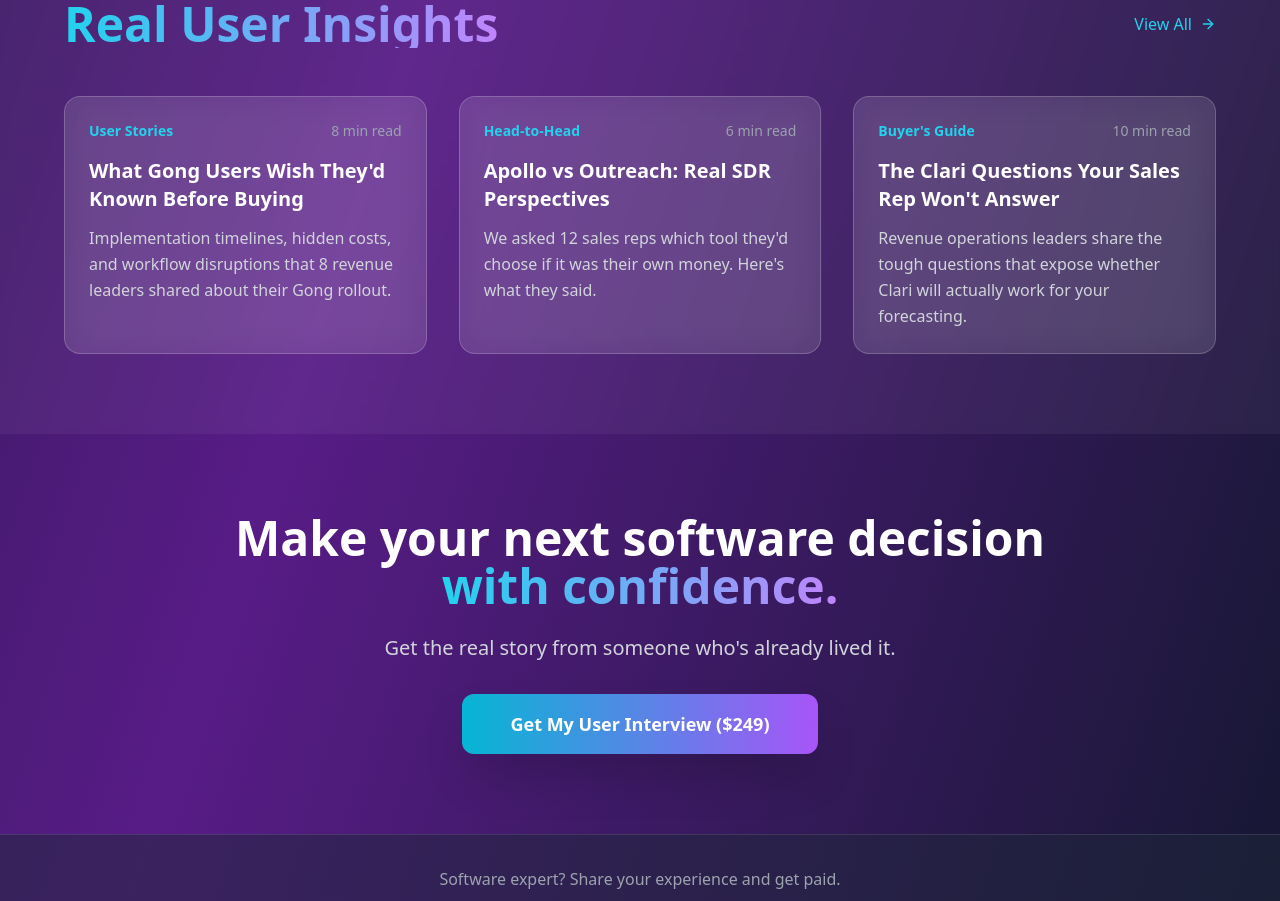
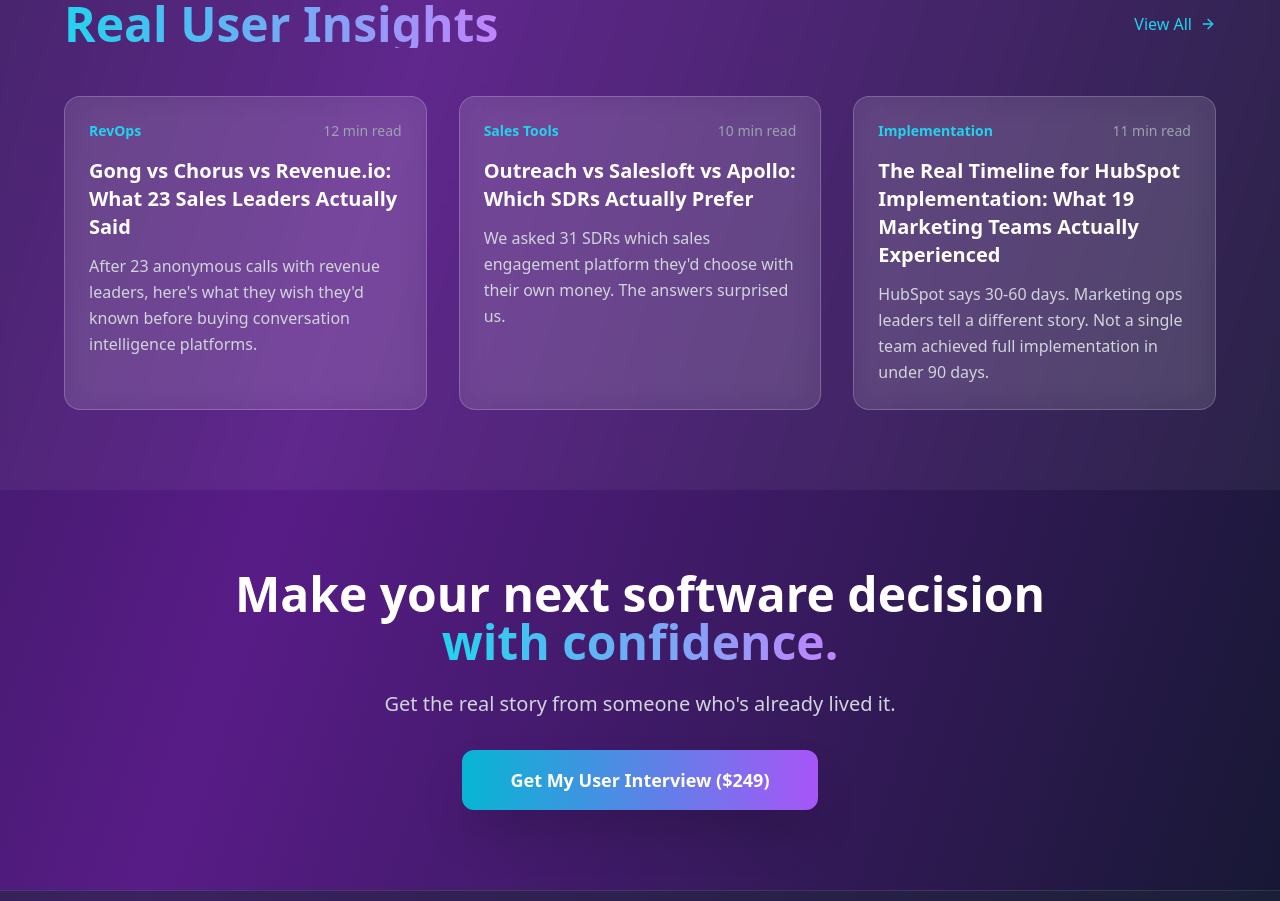
Before and after one commit to retalsnaheem/proofline-website, a Next.js app: page / in a window 1280 px wide. Shown: the part 2580-3481 px from the top of the page. Built offline with nearby package versions, Linux system fonts and the light colour scheme.

Commit message:
Connect homepage blog tiles to real articles

```diff
--- a/app/page.js
+++ b/app/page.js
@@ -306,31 +306,36 @@
     <div className="grid md:grid-cols-3 gap-8">
       {[
         {
-                title: "What Gong Users Wish They'd Known Before Buying",
-                excerpt: "Implementation timelines, hidden costs, and workflow disruptions that 8 revenue leaders shared about their Gong rollout.",
-                readTime: "8 min read",
-                category: "User Stories"
+          title: "Gong vs Chorus vs Revenue.io: What 23 Sales Leaders Actually Said",
+          excerpt: "After 23 anonymous calls with revenue leaders, here's what they wish they'd known before buying conversation intelligence platforms.",
+          readTime: "12 min read",
+          category: "RevOps",
+          link: "/blog/first-blog"
         },
         {
-                title: "Apollo vs Outreach: Real SDR Perspectives",
-                excerpt: "We asked 12 sales reps which tool they'd choose if it was their own money. Here's what they said.",
-                readTime: "6 min read",
-                category: "Head-to-Head"
+          title: "Outreach vs Salesloft vs Apollo: Which SDRs Actually Prefer",
+          excerpt: "We asked 31 SDRs which sales engagement platform they'd choose with their own money. The answers surprised us.",
+          readTime: "10 min read",
+          category: "Sales Tools",
+          link: "/blog/outreach-vs-salesloft-apollo-sdrs"
         },
         {
-                title: "The Clari Questions Your Sales Rep Won't Answer",
-                excerpt: "Revenue operations leaders share the tough questions that expose whether Clari will actually work for your forecasting.",
-                readTime: "10 min read",
-                category: "Buyer's Guide"
+          title: "The Real Timeline for HubSpot Implementation: What 19 Marketing Teams Actually Experienced",
+          excerpt: "HubSpot says 30-60 days. Marketing ops leaders tell a different story. Not a single team achieved full implementation in under 90 days.",
+          readTime: "11 min read",
+          category: "Implementation",
+          link: "/blog/hubspot-implementation-timeline-reality"
         }
       ].map((post, index) => (
         <article key={index} className="bg-white/10 backdrop-blur-lg border border-white/20 rounded-2xl p-6 hover:bg-white/20 transition-all duration-300 cursor-pointer group">
+          <a href={post.link} className="block">
             <div className="flex items-center justify-between mb-4">
               <span className="text-sm text-cyan-400 font-semibold">{post.category}</span>
               <span className="text-sm text-gray-400">{post.readTime}</span>
             </div>
             <h3 className="text-xl font-semibold mb-3 group-hover:text-cyan-400 transition-colors">{post.title}</h3>
             <p className="text-gray-300 leading-relaxed">{post.excerpt}</p>
+          </a>
         </article>
       ))}
     </div>
```
Also changed, not shown: 1 other file (tests, documents, lock files or other folders). Lines whose indentation alone changed are shown as unchanged.
